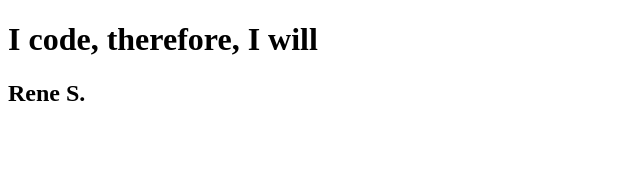
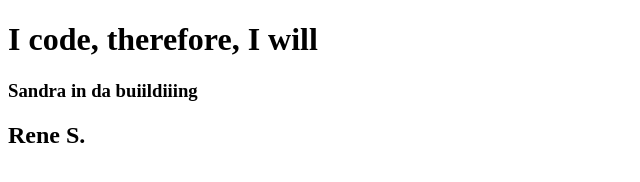
Before and after one commit to Ogosbaby/gitbase, a plain HTML site: page index.html in a window 1280 px wide. Shown: the whole page, without its empty margins (0-640 px from the left). Drawn offline with Linux system fonts and the light colour scheme.

Commit message:
Sandra made a change

```diff
--- a/index.html
+++ b/index.html
@@ -8,6 +8,7 @@
 </head>
 <body>
     <h1>I code, therefore, I will</h1>
+    <h3>Sandra in da buiildiiing</h3>
     <h2>Rene S.</h2>
 </body>
 </html>
```
